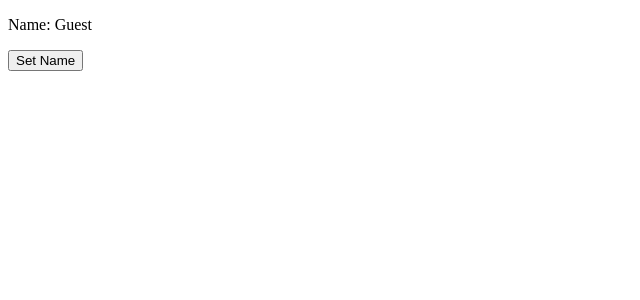
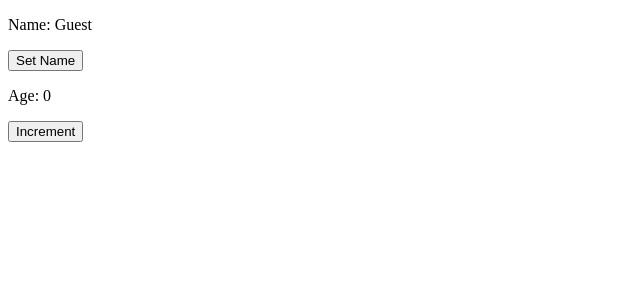
Before and after one commit to KingKunta22/JSDevJourney, a React (Vite) app in the folder react-app-yt-2/: page / in a window 1280 px wide. Shown: the top 300 px of the page, without its empty margins (0-640 px from the left). Built offline with nearby package versions, Linux system fonts and the light colour scheme.

Commit message:
Still learning useState

```diff
--- a/react-app-yt-2/src/MyComponent.jsx
+++ b/react-app-yt-2/src/MyComponent.jsx
@@ -3,15 +3,27 @@ import React, {useState} from 'react'
 function MyComponent() {
 
     const [name, setName] = useState('Guest')
+    const [age, setAge] = useState(0)
+
     const updateName = () => {
         setName('Leo')
     }
 
+    const incrementAge = () => {
+        setAge(age + 1);
+    }
+
     return(
-        <div>
-            <p>Name: {name}</p>
-            <button onClick={updateName}>Set Name</button>
-        </div>
+        <>
+            <div>
+                <p>Name: {name}</p>
+                <button onClick={updateName}>Set Name</button>
+            </div>
+            <div>
+                <p>Age: {age}</p>
+                <button onClick={incrementAge}>Increment</button>
+            </div>
+        </>
     )
 }
 
```
